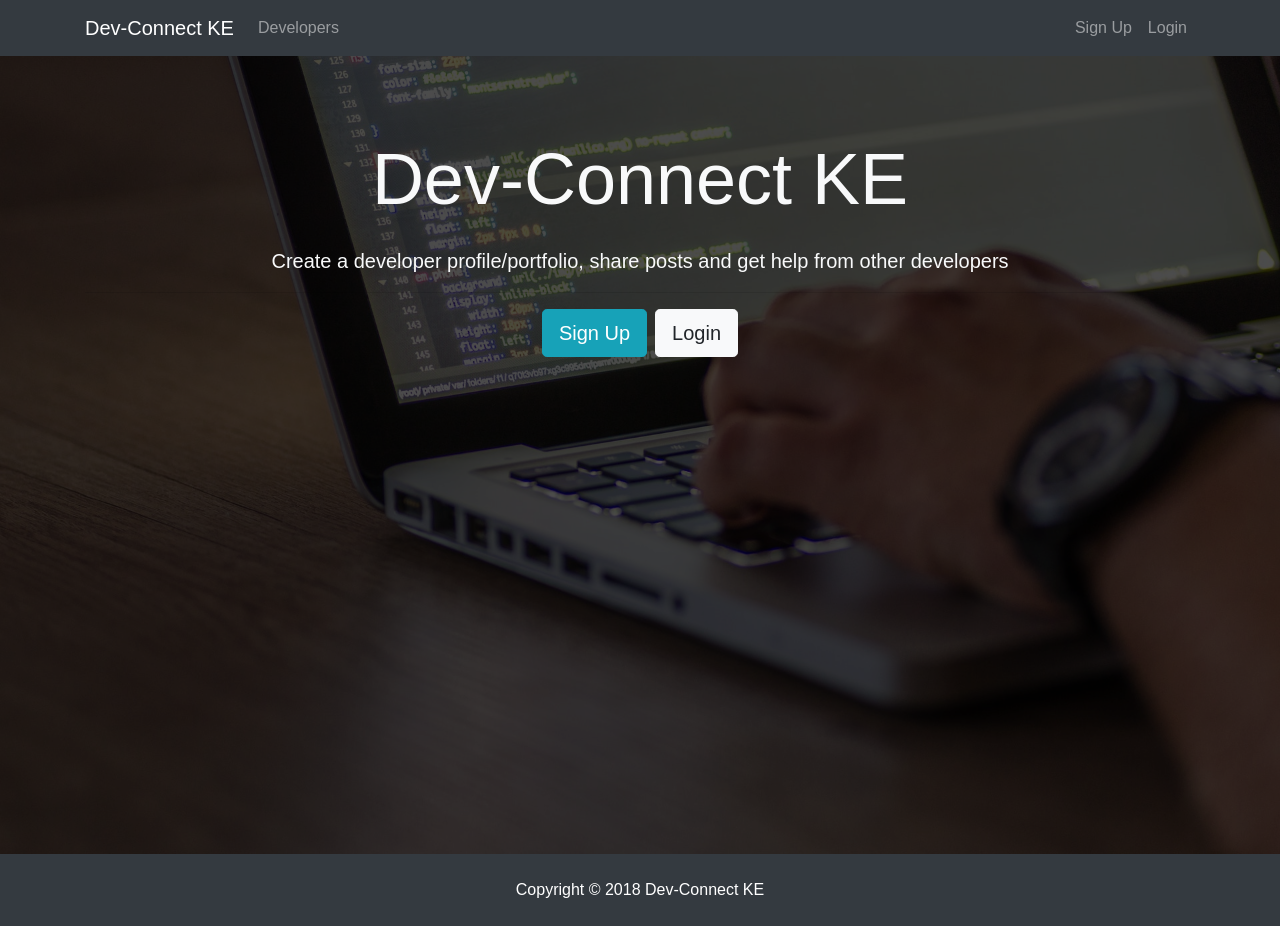
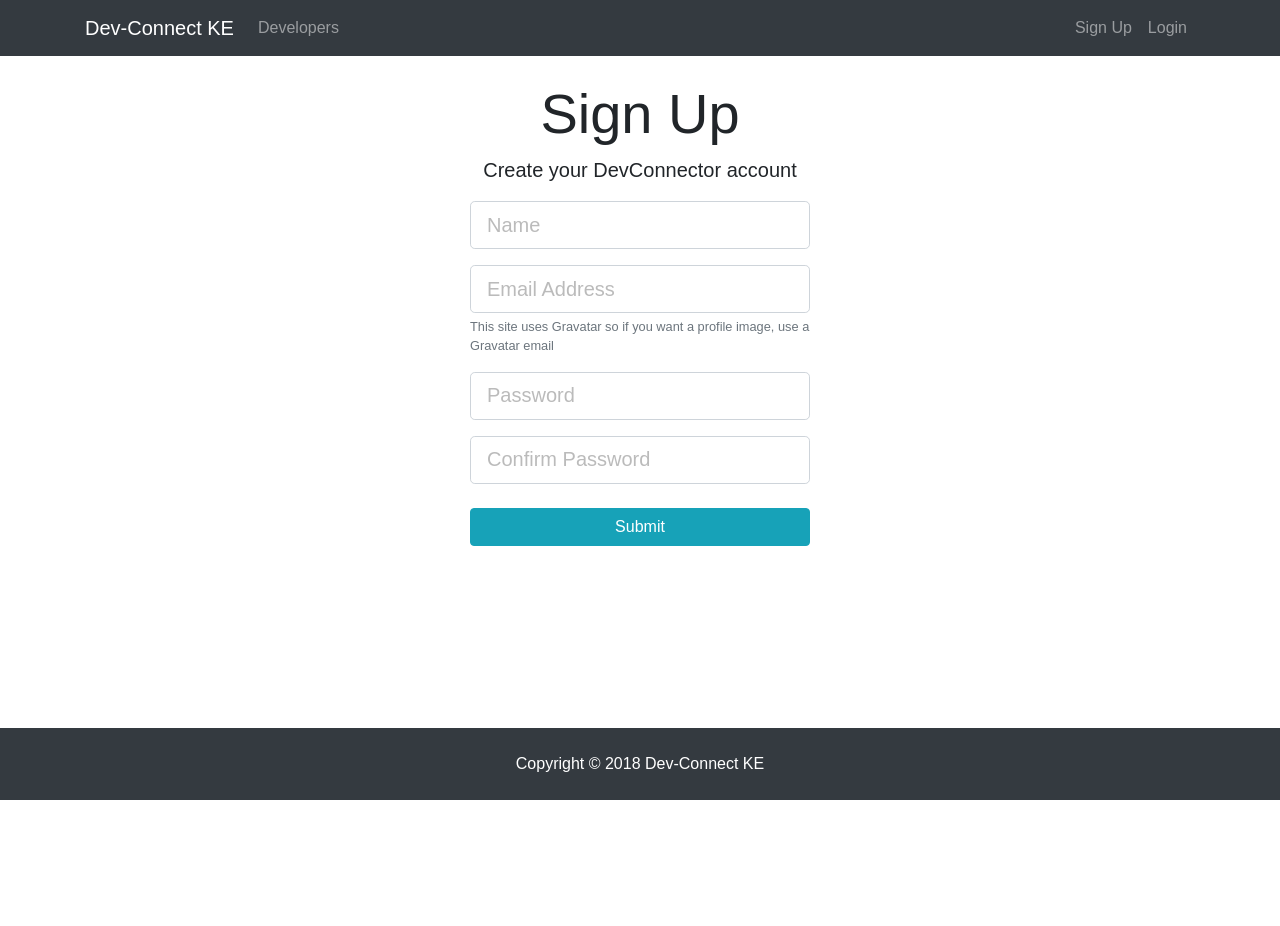
Before and after one commit to abel-masila/React-Redux-Nodejs-App, a React (Create React App) app in the folder client/: page /register in a window 1280 px wide. After the commit the page ends 800 px from the top, so only its background shows below. Built offline with nearby package versions, Linux system fonts and the light colour scheme.

Commit message:
Added auth pages

```diff
--- a/client/package.json
+++ b/client/package.json
@@ -5,6 +5,7 @@
   "dependencies": {
     "react": "^16.3.2",
     "react-dom": "^16.3.2",
+    "react-router-dom": "^4.2.2",
     "react-scripts": "1.1.4"
   },
   "scripts": {
--- a/client/src/App.js
+++ b/client/src/App.js
@@ -1,16 +1,27 @@
 import React, { Component } from "react";
+import { BrowserRouter as Router, Route } from "react-router-dom";
+
 import "./App.css";
 import Navbar from "./components/layout/Navbar";
 import Footer from "./components/layout/Footer";
 import Landing from "./components/layout/Landing";
+import Register from "./components/auth/Register";
+import Login from "./components/auth/Login";
+
 class App extends Component {
   render() {
     return (
-      <div className="App">
-        <Navbar />
-        <Landing />
-        <Footer />
-      </div>
+      <Router>
+        <div className="App">
+          <Navbar />
+          <Route exact path="/" component={Landing} />
+          <div className="container">
+            <Route exact path="/register" component={Register} />
+            <Route exact path="/login" component={Login} />
+          </div>
+          <Footer />
+        </div>
+      </Router>
     );
   }
 }
--- /dev/null
+++ b/client/src/components/auth/Login.js
@@ -0,0 +1,65 @@
+import React, { Component } from "react";
+
+class Login extends Component {
+  constructor(props) {
+    super(props);
+    this.state = {
+      email: "",
+      password: "",
+      errors: {}
+    };
+    this.onChange = this.onChange.bind(this);
+    this.onSubmit = this.onSubmit.bind(this);
+  }
+  onChange(e) {
+    this.setState({ [e.target.name]: e.target.value });
+  }
+  onSubmit(e) {
+    e.preventDefault();
+    const user = {
+      email: this.state.email,
+      password: this.state.password
+    };
+    console.log(user);
+  }
+  render() {
+    return (
+      <div className="login">
+        <div className="container">
+          <div className="row">
+            <div className="col-md-4 m-auto">
+              <h1 className="display-4 text-center">Log In</h1>
+              <p className="lead text-center">
+                Sign in to your DevConnector account
+              </p>
+              <form onSubmit={this.onSubmit}>
+                <div className="form-group">
+                  <input
+                    type="email"
+                    className="form-control form-control-lg"
+                    placeholder="Email Address"
+                    name="email"
+                    value={this.state.email}
+                    onChange={this.onChange}
+                  />
+                </div>
+                <div className="form-group">
+                  <input
+                    type="password"
+                    className="form-control form-control-lg"
+                    placeholder="Password"
+                    name="password"
+                    value={this.state.password}
+                    onChange={this.onChange}
+                  />
+                </div>
+                <input type="submit" className="btn btn-info btn-block mt-4" />
+              </form>
+            </div>
+          </div>
+        </div>
+      </div>
+    );
+  }
+}
+export default Login;
--- /dev/null
+++ b/client/src/components/auth/Register.js
@@ -0,0 +1,93 @@
+import React, { Component } from "react";
+
+class Register extends Component {
+  constructor(props) {
+    super(props);
+    this.state = {
+      name: "",
+      email: "",
+      password: "",
+      password2: "",
+      errors: {}
+    };
+    this.onChange = this.onChange.bind(this);
+    this.onSubmit = this.onSubmit.bind(this);
+  }
+  onChange(e) {
+    this.setState({ [e.target.name]: e.target.value });
+  }
+  onSubmit(e) {
+    e.preventDefault();
+    const newUser = {
+      name: this.state.name,
+      email: this.state.email,
+      password: this.state.password,
+      password2: this.state.password2
+    };
+    console.log(newUser);
+  }
+  render() {
+    return (
+      <div className="register">
+        <div className="container">
+          <div className="row">
+            <div className="col-md-4 m-auto">
+              <h1 className="display-4 text-center">Sign Up</h1>
+              <p className="lead text-center">
+                Create your DevConnector account
+              </p>
+              <form onSubmit={this.onSubmit}>
+                <div className="form-group">
+                  <input
+                    type="text"
+                    className="form-control form-control-lg"
+                    placeholder="Name"
+                    name="name"
+                    onChange={this.onChange}
+                    value={this.state.name}
+                  />
+                </div>
+                <div className="form-group">
+                  <input
+                    type="email"
+                    className="form-control form-control-lg"
+                    placeholder="Email Address"
+                    name="email"
+                    onChange={this.onChange}
+                    value={this.state.email}
+                  />
+                  <small className="form-text text-muted">
+                    This site uses Gravatar so if you want a profile image, use
+                    a Gravatar email
+                  </small>
+                </div>
+                <div className="form-group">
+                  <input
+                    type="password"
+                    className="form-control form-control-lg"
+                    placeholder="Password"
+                    name="password"
+                    onChange={this.onChange}
+                    value={this.state.password}
+                  />
+                </div>
+                <div className="form-group">
+                  <input
+                    type="password"
+                    className="form-control form-control-lg"
+                    placeholder="Confirm Password"
+                    name="password2"
+                    onChange={this.onChange}
+                    value={this.state.password2}
+                  />
+                </div>
+                <input type="submit" className="btn btn-info btn-block mt-4" />
+              </form>
+            </div>
+          </div>
+        </div>
+      </div>
+    );
+  }
+}
+export default Register;
--- a/client/src/components/layout/Landing.js
+++ b/client/src/components/layout/Landing.js
@@ -1,4 +1,5 @@
 import React, { Component } from "react";
+import { Link } from "react-router-dom";
 
 class Landing extends Component {
   render() {
@@ -15,12 +16,12 @@ class Landing extends Component {
                   from other developers
                 </p>
                 <hr />
-                <a href="register.html" className="btn btn-lg btn-info mr-2">
+                <Link to="/register" className="btn btn-lg btn-info mr-2">
                   Sign Up
-                </a>
-                <a href="login.html" className="btn btn-lg btn-light">
+                </Link>
+                <Link to="/login" className="btn btn-lg btn-light">
                   Login
-                </a>
+                </Link>
               </div>
             </div>
           </div>
--- a/client/src/components/layout/Navbar.js
+++ b/client/src/components/layout/Navbar.js
@@ -1,12 +1,13 @@
 import React, { Component } from "react";
+import { Link } from "react-router-dom";
 class Navbar extends Component {
   render() {
     return (
       <nav className="navbar navbar-expand-sm navbar-dark bg-dark mb-4">
         <div className="container">
-          <a className="navbar-brand" href="landing.html">
+          <Link className="navbar-brand" to="/">
             Dev-Connect KE
-          </a>
+          </Link>
           <button
             className="navbar-toggler"
             type="button"
@@ -19,23 +20,23 @@ class Navbar extends Component {
           <div className="collapse navbar-collapse" id="mobile-nav">
             <ul className="navbar-nav mr-auto">
               <li className="nav-item">
-                <a className="nav-link" href="profiles.html">
+                <Link className="nav-link" to="/profiles">
                   {" "}
                   Developers
-                </a>
+                </Link>
               </li>
             </ul>
 
             <ul className="navbar-nav ml-auto">
               <li className="nav-item">
-                <a className="nav-link" href="register.html">
+                <Link className="nav-link" to="/register">
                   Sign Up
-                </a>
+                </Link>
               </li>
               <li className="nav-item">
-                <a className="nav-link" href="login.html">
+                <Link className="nav-link" to="/login">
                   Login
-                </a>
+                </Link>
               </li>
             </ul>
           </div>
--- a/client/src/index.css
+++ b/client/src/index.css
@@ -5,7 +5,10 @@ body {
 }
 
 .footer {
-  position: relative;
+  position: fixed;
+  right: 0;
   bottom: 0;
-  width: 100%;
+  left: 0;
+  padding: 1rem;
+  text-align: center;
 }
```
Also changed, not shown: 1 other file (tests, documents, lock files or other folders).
